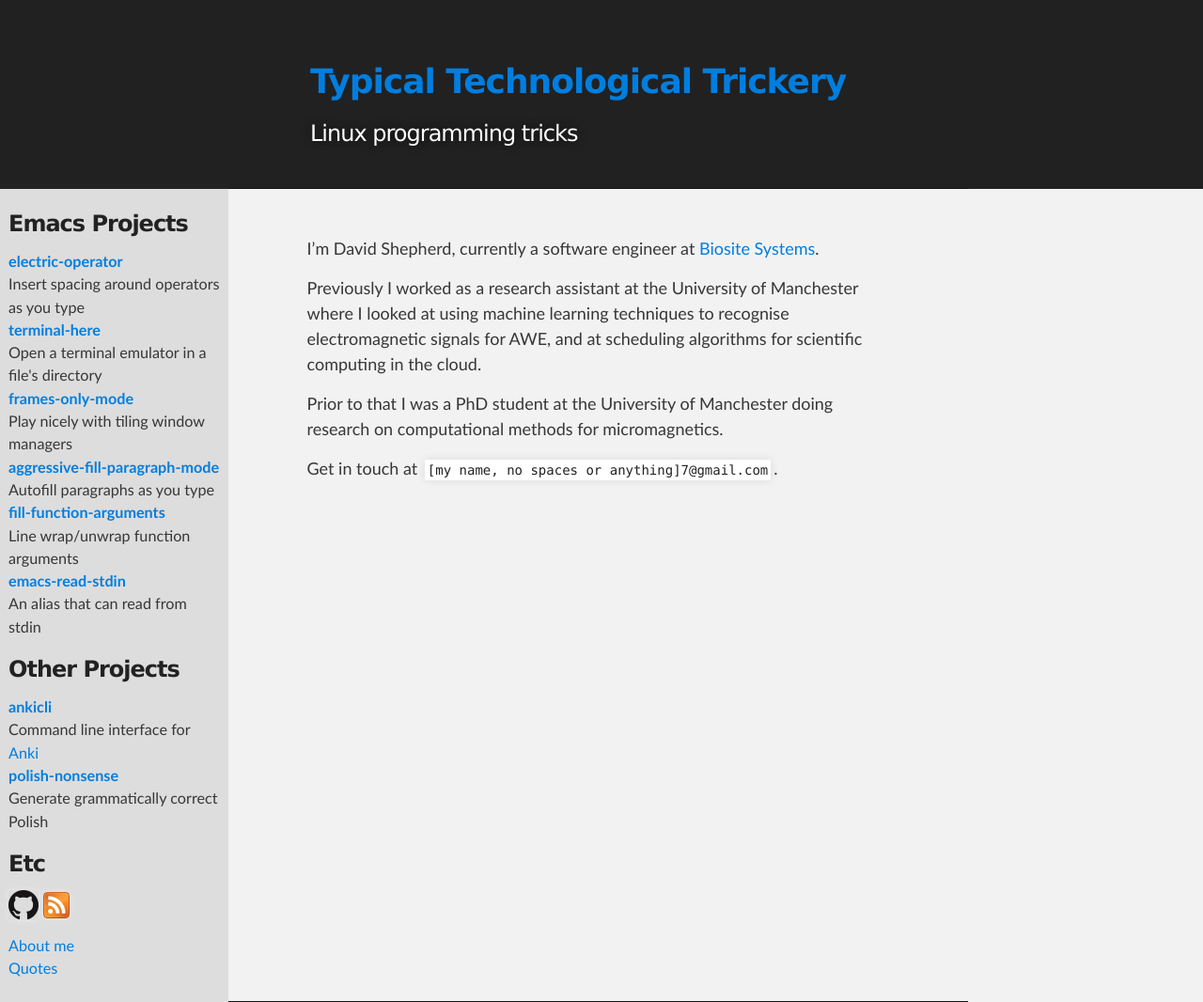
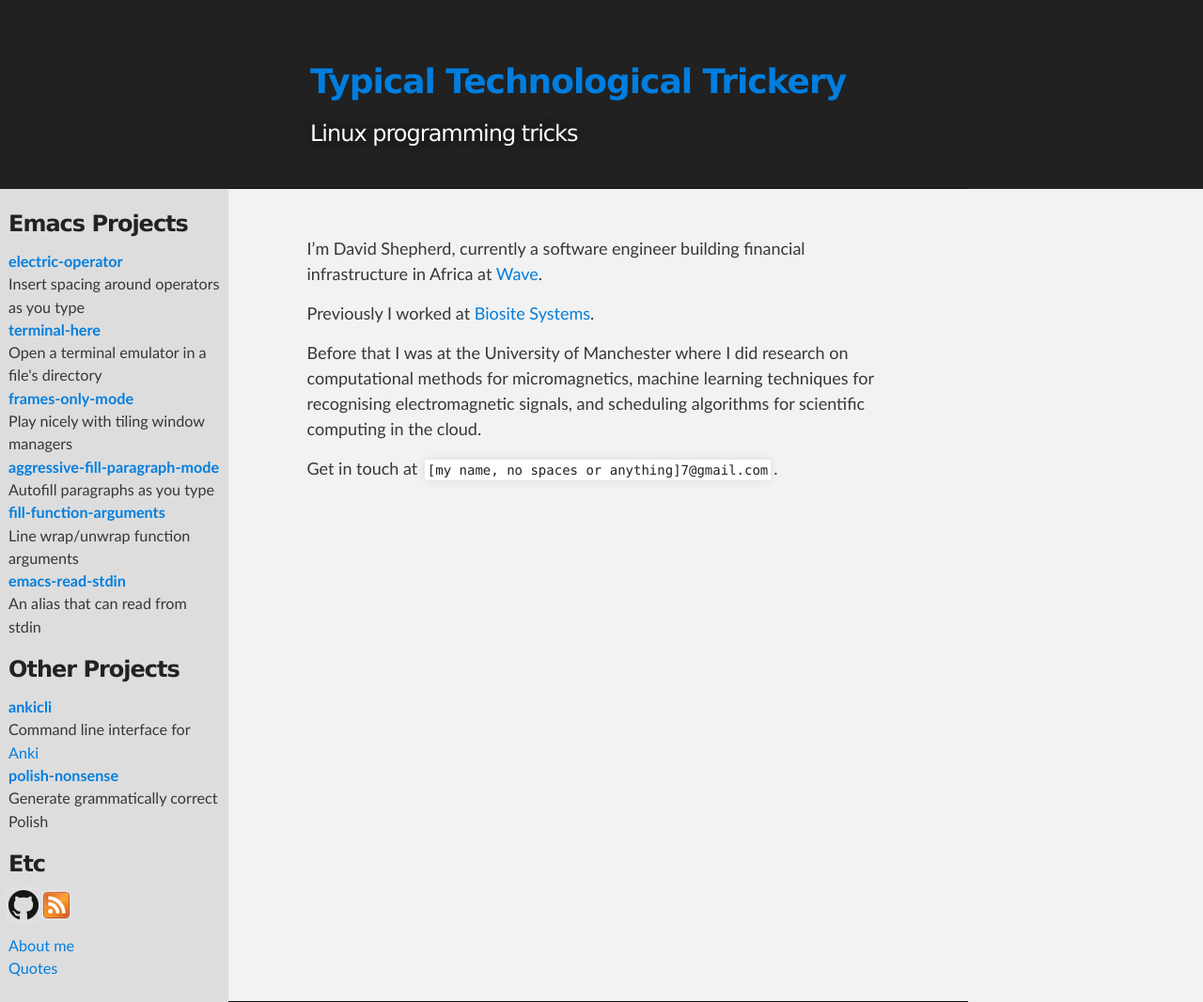
Before and after one commit to davidshepherd7/blog, a Jekyll site: the page built from about.md, in a window 1280 px wide. Shown: the whole page at 94% size. Built offline with Jekyll 4.4.1, drawn with Linux system fonts in a browser that asks for light colours.

Commit message:
Fix about me, oops

```diff
--- a/about.md
+++ b/about.md
@@ -3,10 +3,13 @@ layout: default
 title:  "About me"
 ---
 
-I'm David Shepherd, currently a software engineer at [Biosite Systems](http://www.biositesystems.co.uk/).
+I'm David Shepherd, currently a software engineer building financial infrastructure in Africa at [Wave](http://wave.com/en).
 
-Previously I worked as a research assistant at the University of Manchester where I looked at using machine learning techniques to recognise electromagnetic signals for AWE, and at scheduling algorithms for scientific computing in the cloud.
+Previously I worked at [Biosite Systems](http://www.biositesystems.co.uk/).
 
-Prior to that I was a PhD student at the University of Manchester doing research on computational methods for micromagnetics.
+Before that I was at the University of Manchester where I did research on
+computational methods for micromagnetics, machine learning techniques for
+recognising electromagnetic signals, and scheduling algorithms for scientific
+computing in the cloud.
 
 Get in touch at `[my name, no spaces or anything]7@gmail.com`.
```
